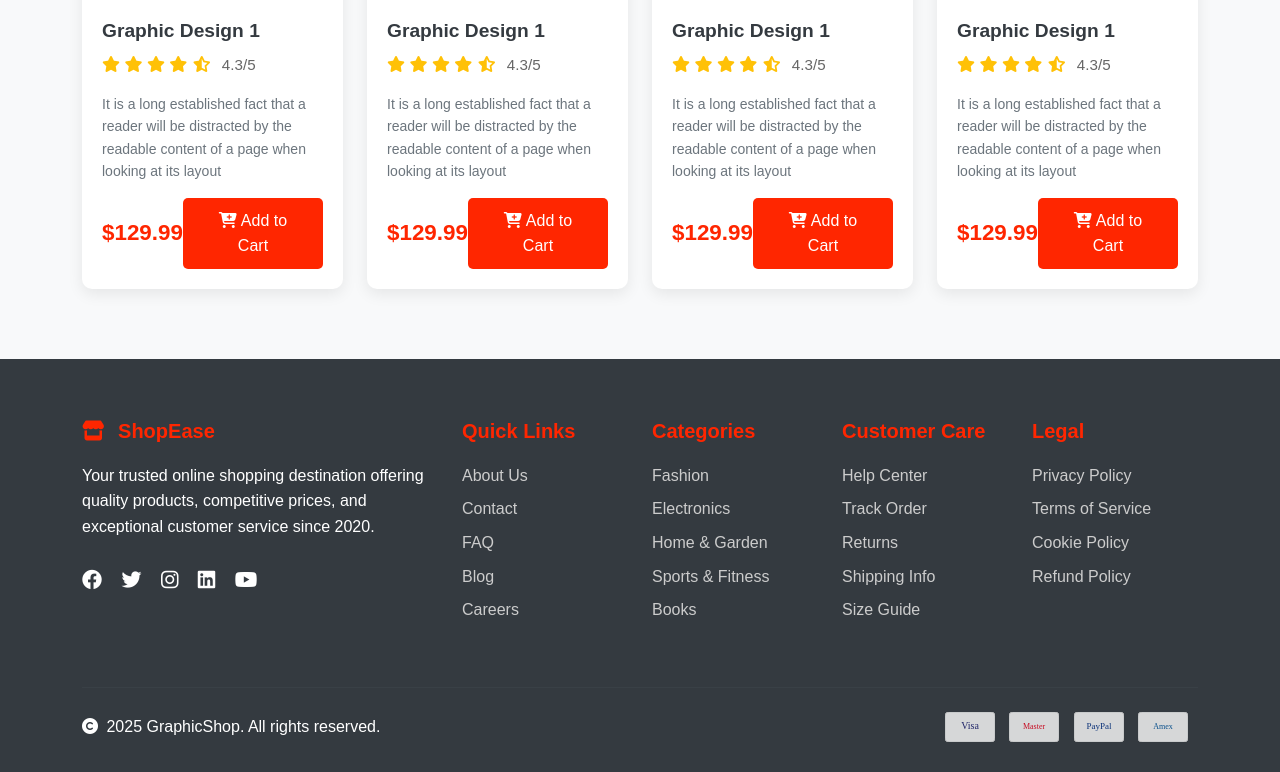
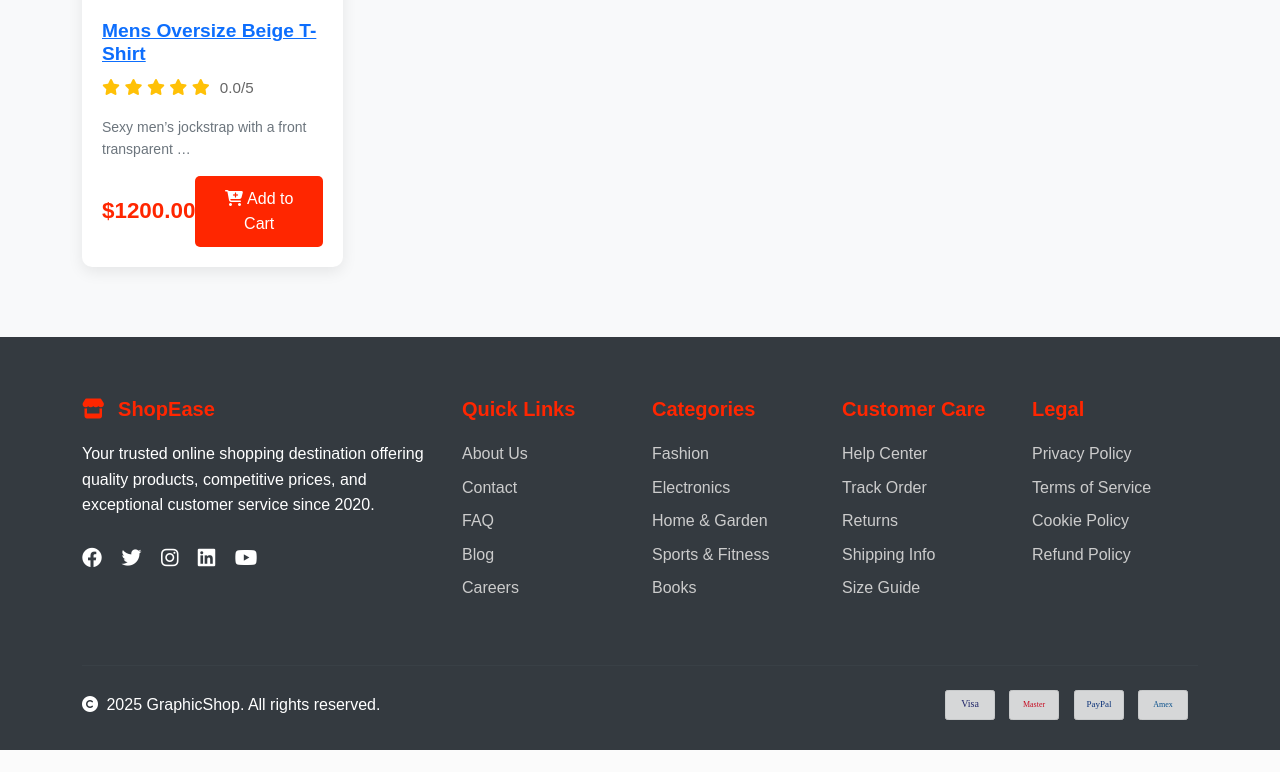
Before and after one commit to Md-Minhazul-Alam/ecommerce, a Django app: page / in a window 1280 px wide. Shown: the part 1431-2203 px from the top of the page. After the commit the page ends 2181 px from the top, so only its background shows below. Run offline with Django 5.2, Linux system fonts and the light colour scheme; data comes from the database, SQL or seed files in the repository; both versions use the stored data as it was after the commit; some libraries are stand-ins or nearby versions.

Commit message:
Home Featured Product

```diff
--- a/home/templates/home/index.html
+++ b/home/templates/home/index.html
@@ -68,26 +68,38 @@
     <div class="container">
         <h2 class="section-title fade-in">Featured Products</h2>
         <div class="row g-4">
+            {% for product in featured_products %}
                 <div class="col-lg-3 col-md-6">
                     <div class="product-card fade-in">
-                    <img src="https://img.freepik.com/free-vector/flat-world-graphics-day-illustration_23-2148880103.jpg?semt=ais_hybrid&w=740&q=80"
-                        class="product-img" alt="Wireless Headphones">
+                        {% if product.thumbnail %}
+                            <img src="{{ product.thumbnail.url }}" class="product-img" alt="{{ product.product_name }}">
+                        {% elif product.image_url %}
+                            <img src="{{ product.image_url }}" class="product-img" alt="{{ product.product_name }}">
+                        {% else %}
+                            <img src="{% static 'images/default.jpg' %}" class="product-img" alt="No Image">
+                        {% endif %}
                         <div class="product-info">
-                        <h5 class="product-title">Graphic Design 1</h5>
+                            <h5 class="product-title">
+                                <a href="{% url 'product_detail' product.product_slug %}">
+                                    {{ product.product_name }}
+                                </a>
+                            </h5>
+
                             <div class="product-rating">
                                 <div class="rating-stars">
+                                    {% for i in "12345" %}
                                         <i class="fas fa-star"></i>
-                                <i class="fas fa-star"></i>
-                                <i class="fas fa-star"></i>
-                                <i class="fas fa-star"></i>
-                                <i class="fas fa-star-half-alt"></i>
+                                    {% endfor %}
                                 </div>
-                            <span class="rating-text">4.3/5</span>
+                                <span class="rating-text">{{ product.rating|default:"0.0" }}/5</span>
                             </div>
-                        <p class="product-description">It is a long established fact that a reader will be distracted by
-                            the readable content of a page when looking at its layout</p>
+
+                            <p class="product-description">
+                                {{ product.short_description|default:"No description available."|truncatewords:7 }}
+                            </p>
+
                             <div class="product-footer">
-                            <div class="product-price">$129.99</div>
+                                <div class="product-price">${{ product.base_price }}</div>
                                 <button class="btn-cart">
                                     <i class="fas fa-cart-plus me-1"></i>Add to Cart
                                 </button>
@@ -95,92 +107,7 @@
                         </div>
                     </div>
                 </div>
-
-            <div class="col-lg-3 col-md-6">
-                <div class="product-card fade-in">
-                    <img src="https://img.freepik.com/free-vector/flat-world-graphics-day-illustration_23-2148880103.jpg?semt=ais_hybrid&w=740&q=80"
-                        class="product-img" alt="Wireless Headphones">
-                    <div class="product-info">
-                        <h5 class="product-title">Graphic Design 1</h5>
-                        <div class="product-rating">
-                            <div class="rating-stars">
-                                <i class="fas fa-star"></i>
-                                <i class="fas fa-star"></i>
-                                <i class="fas fa-star"></i>
-                                <i class="fas fa-star"></i>
-                                <i class="fas fa-star-half-alt"></i>
-                            </div>
-                            <span class="rating-text">4.3/5</span>
-                        </div>
-                        <p class="product-description">It is a long established fact that a reader will be distracted by
-                            the readable content of a page when looking at its layout</p>
-                        <div class="product-footer">
-                            <div class="product-price">$129.99</div>
-                            <button class="btn-cart">
-                                <i class="fas fa-cart-plus me-1"></i>Add to Cart
-                            </button>
-                        </div>
-                    </div>
-                </div>
-            </div>
-
-            <div class="col-lg-3 col-md-6">
-                <div class="product-card fade-in">
-                    <img src="https://img.freepik.com/free-vector/flat-world-graphics-day-illustration_23-2148880103.jpg?semt=ais_hybrid&w=740&q=80"
-                        class="product-img" alt="Wireless Headphones">
-                    <div class="product-info">
-                        <h5 class="product-title">Graphic Design 1</h5>
-                        <div class="product-rating">
-                            <div class="rating-stars">
-                                <i class="fas fa-star"></i>
-                                <i class="fas fa-star"></i>
-                                <i class="fas fa-star"></i>
-                                <i class="fas fa-star"></i>
-                                <i class="fas fa-star-half-alt"></i>
-                            </div>
-                            <span class="rating-text">4.3/5</span>
-                        </div>
-                        <p class="product-description">It is a long established fact that a reader will be distracted by
-                            the readable content of a page when looking at its layout</p>
-                        <div class="product-footer">
-                            <div class="product-price">$129.99</div>
-                            <button class="btn-cart">
-                                <i class="fas fa-cart-plus me-1"></i>Add to Cart
-                            </button>
-                        </div>
-                    </div>
-                </div>
-            </div>
-
-            <div class="col-lg-3 col-md-6">
-                <div class="product-card fade-in">
-                    <img src="https://img.freepik.com/free-vector/flat-world-graphics-day-illustration_23-2148880103.jpg?semt=ais_hybrid&w=740&q=80"
-                        class="product-img" alt="Wireless Headphones">
-                    <div class="product-info">
-                        <h5 class="product-title">Graphic Design 1</h5>
-                        <div class="product-rating">
-                            <div class="rating-stars">
-                                <i class="fas fa-star"></i>
-                                <i class="fas fa-star"></i>
-                                <i class="fas fa-star"></i>
-                                <i class="fas fa-star"></i>
-                                <i class="fas fa-star-half-alt"></i>
-                            </div>
-                            <span class="rating-text">4.3/5</span>
-                        </div>
-                        <p class="product-description">It is a long established fact that a reader will be distracted by
-                            the readable content of a page when looking at its layout</p>
-                        <div class="product-footer">
-                            <div class="product-price">$129.99</div>
-                            <button class="btn-cart">
-                                <i class="fas fa-cart-plus me-1"></i>Add to Cart
-                            </button>
-                        </div>
-                    </div>
-                </div>
-            </div>
-
-
+            {% endfor %}
         </div>
     </div>
 </section>
@@ -189,4 +116,5 @@
 
 
 
+
 {% endblock %}
--- a/home/views.py
+++ b/home/views.py
@@ -1,14 +1,21 @@
 from django.shortcuts import render
-from product.models import Category
+from product.models import Category, Product
 from themeOption.models import HeroSlider
+import random
 
 # Home Page
 def home_page(request):
     categoryMenu = Category.objects.all()
     sliders = HeroSlider.objects.all()
 
+    # Featured products randomly
+    featured_products = list(Product.objects.filter(is_featured=True, is_active=True))
+    random.shuffle(featured_products)
+    featured_products = featured_products[:8]
+
     context = {
         'categoryMenu': categoryMenu,
         'sliders': sliders,
+        'featured_products': featured_products,
     }
     return render(request, "home/index.html", context)
```
Also changed, not shown: db.sqlite3. Lines whose indentation alone changed are shown as unchanged.
